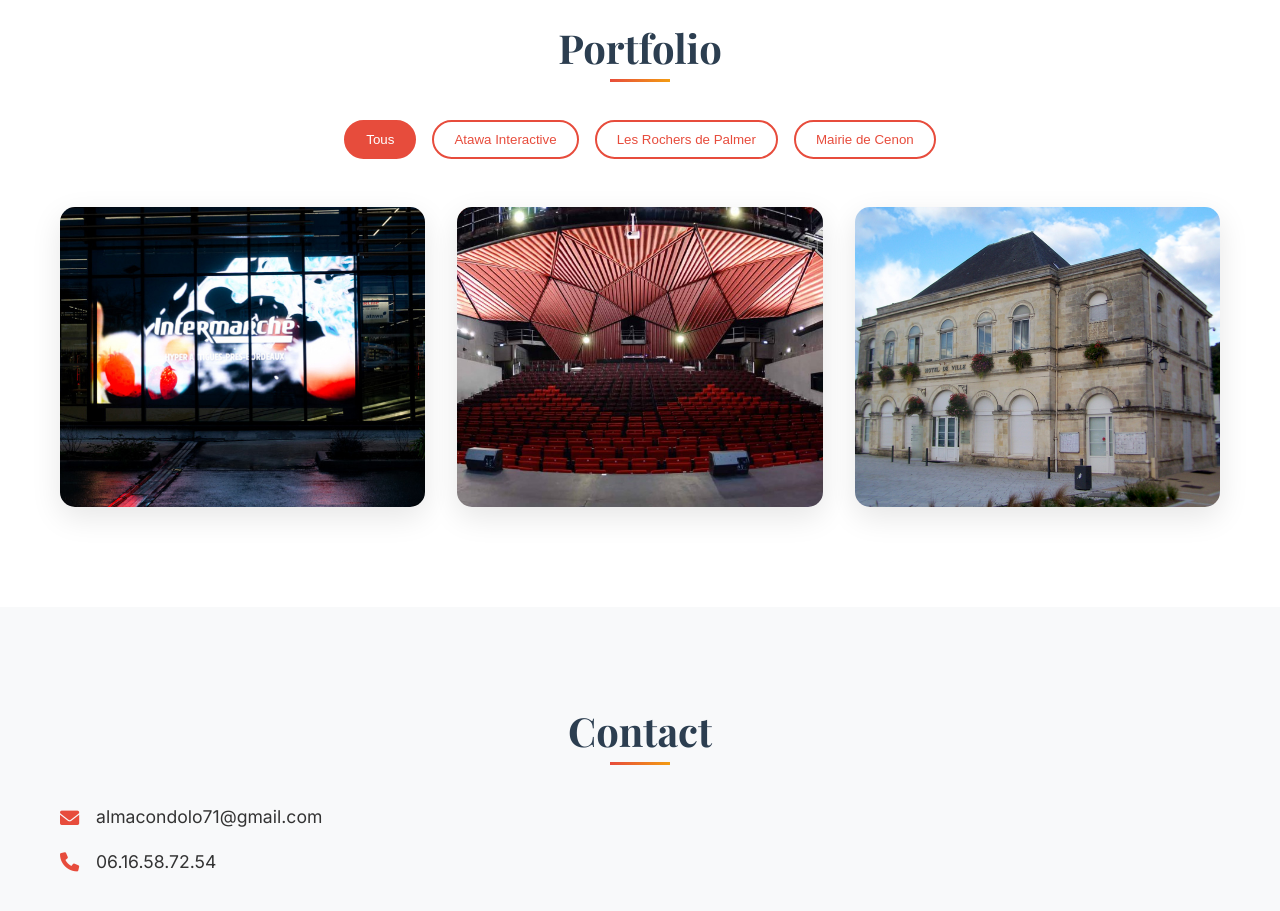
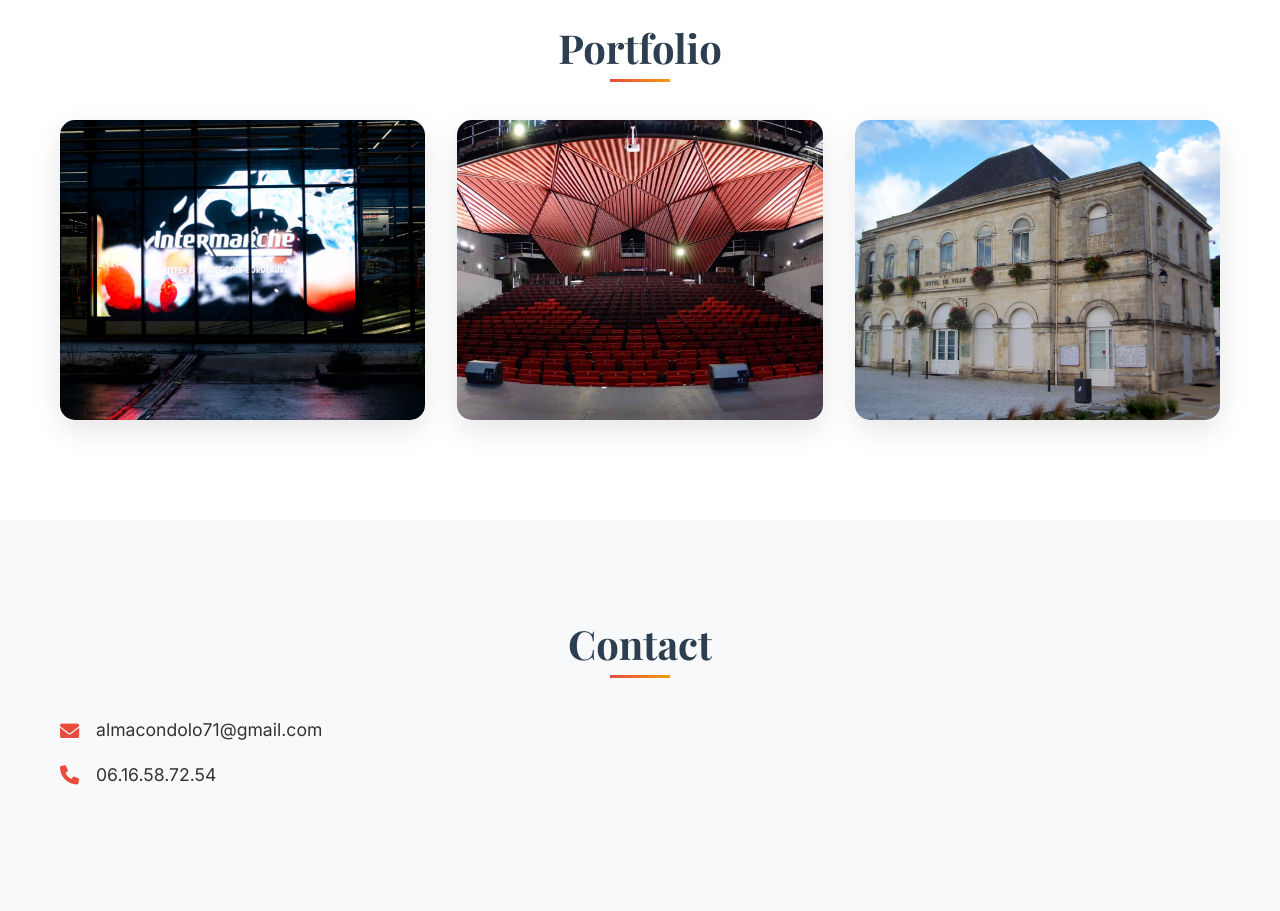
Before and after one commit to fcondolo/Alma, a plain HTML site: page index.html in a window 1280 px wide. Shown: the part 1280-2191 px from the top of the page. Drawn offline with nearby package versions, Linux system fonts and the light colour scheme.

Commit message:
removed portfolio ffilters

```diff
--- a/index.html
+++ b/index.html
@@ -62,12 +62,6 @@
     <section id="portfolio" class="portfolio">
         <div class="container">
             <h2 class="section-title">Portfolio</h2>
-            <div class="portfolio-filters">
-                <button class="filter-btn active" data-filter="all">Tous</button>
-                <button class="filter-btn" data-filter="atawa">Atawa Interactive</button>
-                <button class="filter-btn" data-filter="rochers">Les Rochers de Palmer</button>
-                <button class="filter-btn" data-filter="mairie">Mairie de Cenon</button>
-            </div>
             <div class="portfolio-grid">
                 <div class="portfolio-item" data-category="atawa">
                     <a href="atawa-interactive.html" class="portfolio-link">
```
